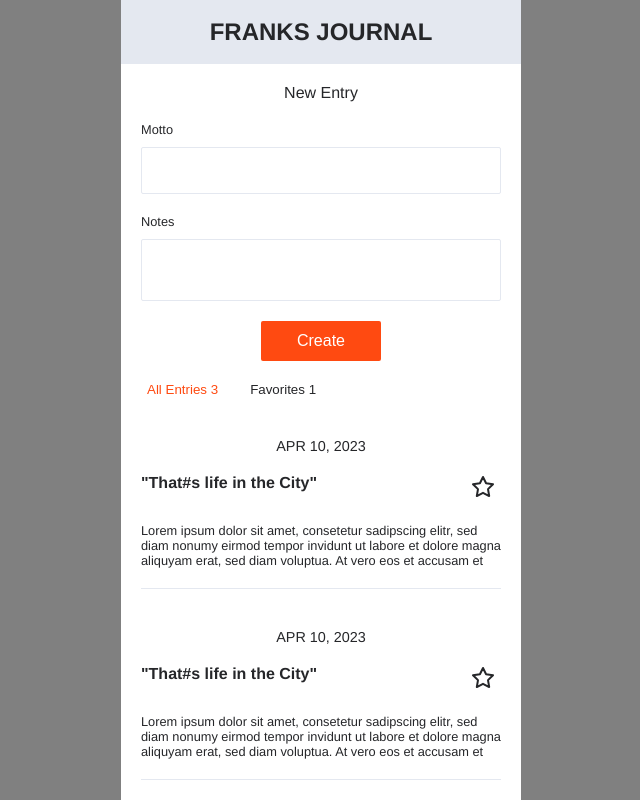
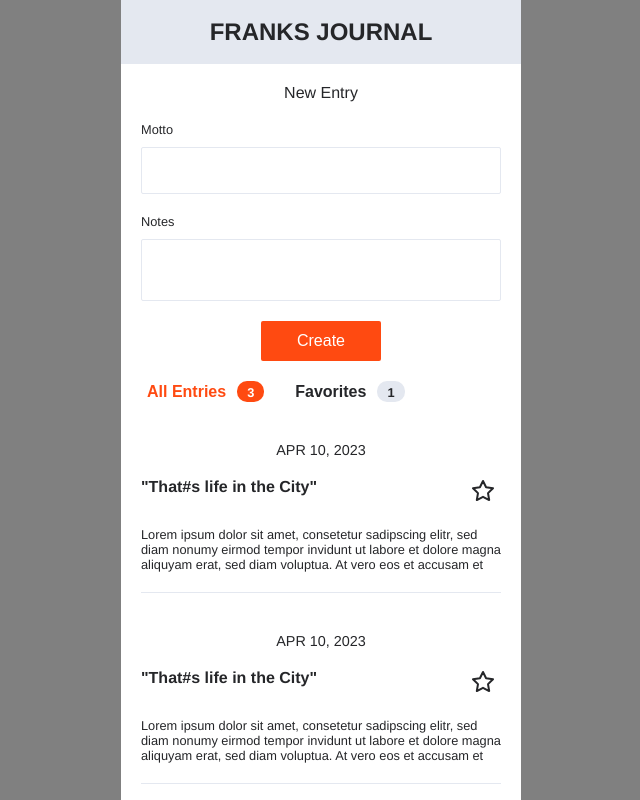
Before and after one commit to frank12421/franks-journal, a React (Create React App) app: page / in a window 1280 px wide. Shown: the top 800 px of the page, without its empty margins (319-959 px from the left). Built offline with nearby package versions, Linux system fonts and the light colour scheme.

Commit message:
add 2 Button, 2 span, and css for TabBar

```diff
--- a/src/components/main/Main.css
+++ b/src/components/main/Main.css
@@ -51,24 +51,3 @@
   border-radius: 2px;
   font-size: 1rem;
 }
-
-.Main-Form--TabBar {
-  width: 90%;
-  display: flex;
-  flex-direction: row;
-  gap: 20px;
-}
-
-.Main-Form--button--allEntries {
-  color: var(--color-nemo);
-  text-decoration: none;
-  background-color: transparent;
-  border: none;
-}
-
-.Main-Form--button--favorites {
-  color: var(--color-granite);
-  text-decoration: none;
-  background-color: transparent;
-  border: none;
-}
--- a/src/components/main/TabBar.css
+++ b/src/components/main/TabBar.css
@@ -0,0 +1,43 @@
+.MainForm--TabBar {
+  width: 90%;
+  display: flex;
+  flex-direction: row;
+  justify-content: flex-start;
+  align-items: center;
+  gap: 5px;
+  font-size: 0.8rem;
+  font-weight: 700;
+}
+
+.MainForm--TabBar-allEntries {
+  color: var(--color-nemo);
+  text-decoration: none;
+  border: none;
+  background-color: transparent;
+  font-size: 1rem;
+  font-weight: 700;
+}
+
+.MainForm--TabBar-favorites {
+  margin-left: 20px;
+  color: var(--color-granite);
+  text-decoration: none;
+  border: none;
+  background-color: transparent;
+  font-size: 1rem;
+  font-weight: 700;
+}
+
+.MainForm--TabBar-allEntries-number {
+  background-color: var(--color-nemo);
+  color: var(--color-foam);
+  border-radius: 10px;
+  padding: 4px 10px 2px 10px;
+}
+
+.MainForm--TabBar-favorites-number {
+  background-color: var(--color-water-10);
+  color: var(--color-granite);
+  border-radius: 10px;
+  padding: 4px 10px 2px 10px;
+}
--- a/src/components/main/TabBar.js
+++ b/src/components/main/TabBar.js
@@ -1,14 +1,23 @@
-import "./Main.css";
+// import "./Main.css";
+import "./TabBar.css";
 
 export default function TabBar() {
   return (
-    <section className="Main-Form--TabBar">
-      <button type="button" className="Main-Form--button--allEntries">
-        All Entries 3
-      </button>
-      <button type="button" className="Main-Form--button--favorites">
-        Favorites 1
-      </button>
+    <section className="MainForm--TabBar">
+      <button className="MainForm--TabBar-allEntries">All Entries</button>
+      <span
+        className="MainForm--TabBar-allEntries-number {
+"
+      >
+        3
+      </span>
+      <button className="MainForm--TabBar-favorites">Favorites</button>
+      <span
+        className="MainForm--TabBar-favorites-number
+"
+      >
+        1
+      </span>
     </section>
   );
 }
```
